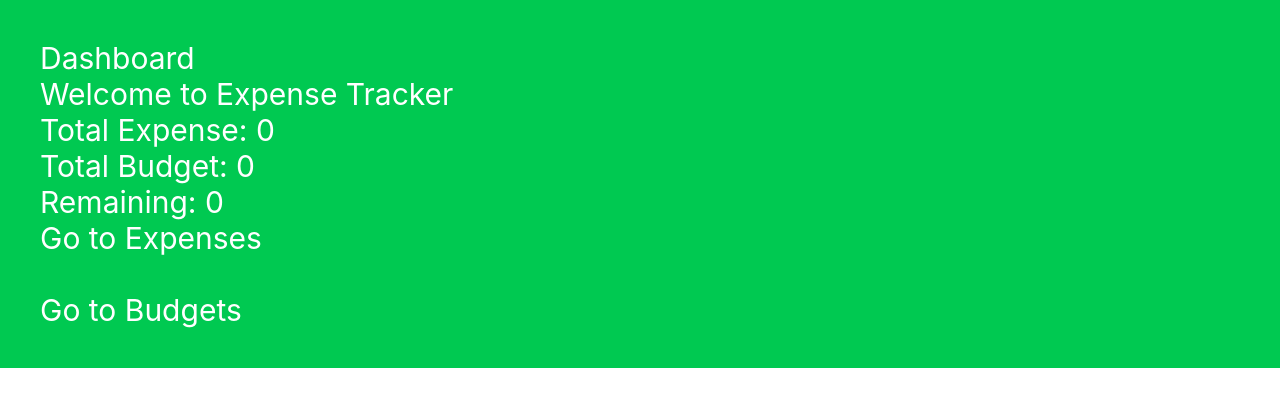
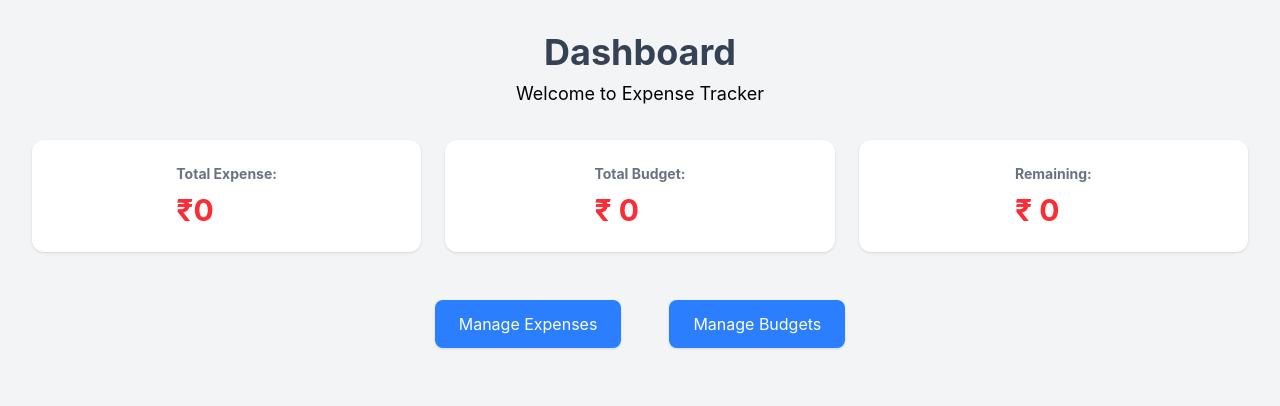
Before and after one commit to patel-aditya/AI-Expense-Tracker, a React app in the folder frontend/: page /dashboard in a window 1280 px wide. Shown: the top 406 px of the page. Built offline with nearby package versions, Linux system fonts and the light colour scheme; sample sign-in values are in the browser's storage; the HTML template or start-up script is replaced by a standard one.

Commit message:
Add Ui in the whole app except layout(navbar, sidebar and more)

```diff
--- a/frontend/src/pages/Budgets.jsx
+++ b/frontend/src/pages/Budgets.jsx
@@ -21,13 +21,13 @@ function Budgets() {
   const handleAdd = async (e) => {
     e.preventDefault();
 
-    if(!monthly_limit || !category){
+    if (!monthly_limit || !category) {
       alert("all fields required");
       return;
     }
     await addBudget({
       category,
-        monthly_limit: parseFloat(monthly_limit)
+      monthly_limit: parseFloat(monthly_limit),
     });
 
     setCategory("");
@@ -41,12 +41,14 @@ function Budgets() {
   };
 
   return (
-    <div>
-      <h2>Budgets</h2>
+    <div className="flex flex-col items-center gap-8 p-8">
+      <h2 className="text-3xl font-bold text-gray-700">Budgets</h2>
 
-      <form onSubmit={handleAdd}>
+      <div className="bg-white shadow-lg rounded-xl p-6 w-full max-w-2xl">
+        <form onSubmit={handleAdd} className="flex flex-wrap gap-4">
           <input
             type="number"
+            className="border border-gray-300 p-2 rounded w-40 focus:outline-none focus:ring-2 focus:ring-blue-400"
             placeholder="Budget Amount"
             value={monthly_limit}
             onChange={(e) => setMonthlyLimit(e.target.value)}
@@ -54,22 +56,46 @@ function Budgets() {
 
           <input
             type="text"
+            className="border border-gray-300 p-2 rounded w-40 focus:outline-none focus:ring-2 focus:ring-blue-400"
             placeholder="Category"
             value={category}
             onChange={(e) => setCategory(e.target.value)}
           />
 
-        <button type="submit">Add</button>
+          <button
+            type="submit"
+            className="bg-blue-500 hover:bg-blue-600  text-white px-6 py-2 rounded-lg shadow transition duration-200"
+          >
+            Add
+          </button>
         </form>
+      </div>
 
-      <ul>
-        {budgets.map((budget) => (
-          <li key={budget.id}>
-            Rs {budget.monthly_limit} - {budget.category}
-            <button onClick={() => handleDelete(budget.id)}>Delete</button>
-          </li>
+{/* table */}
+      <div className="w-full max-w-3xl">
+        <table className="w-full border border-gray-300 rounded-lg overflow-hidden">
+          <thead className="bg-gray-200">
+            <tr>
+              <th className="p-3 text-left">Budget Amount</th>
+              <th className="p-3 text-left" >Category</th>
+              <th className="p-3 text-center">Action</th>
+            </tr>
+          </thead>
+
+          <tbody>
+            {budgets.map((budget) =>(
+              <tr key={budget.id} className="border-t text-center">
+                <td className="p-3">₹ {budget.monthly_limit}</td>
+                <td className="p-3">{budget.category}</td>
+
+                <td className="p-3 text-center">
+                  <button onClick={() =>handleDelete(budget.id)}className="bg-red-500 hover:bg-red-600 text-white px-3 py-1 rounded">Delete</button>
+                </td>
+              </tr>
             ))}
-      </ul>
+          </tbody>
+        </table>
+      </div>
     </div>
   );
 }
--- a/frontend/src/pages/Dashboard.jsx
+++ b/frontend/src/pages/Dashboard.jsx
@@ -14,8 +14,6 @@ function Dashboard() {
 
         setTotalExpense(expenseRes.data.total_expense);
         setTotalBudget(budgetRes.data.total_budget);
-
-
       } catch (error) {
         console.log("Error fetching analytics:", error);
       }
@@ -24,17 +22,62 @@ function Dashboard() {
   }, []);
 
   return (
-    <div className="bg-green-500 text-white text-3xl p-10">
-      <h1>Dashboard</h1>
-      <p>Welcome to Expense Tracker</p>
+    <div className="min-h-screen bg-gray-100 p-8 flex flex-col gap-8">
+      {/* header */}
+      <div className="text-center">
+        <h1 className="text-4xl font-bold text-gray-700">Dashboard</h1>
+        <p className="text-gray600 text-lg mt-2">Welcome to Expense Tracker</p>
+      </div>
 
-      <h2>Total Expense: {totalExpense}</h2>
-      <h2>Total Budget: {totalBudget}</h2>
-      <h2>Remaining: {totalBudget - totalExpense}</h2>
-      <Link to="/expenses">Go to Expenses</Link>
-      <br />
-      <br />
-      <Link to="/budgets">Go to Budgets</Link>
+      {/* Analytics Cards */}
+      <div className="grid grid-cols-1 md:grid-cols-3 gap-6">
+        {/* Total Expense */}
+        <div className="bg-white shadow rounded-xl  p-6 flex flex-col items-center hover:shadow-2xl transition font-bold ">
+          <h2 className="text-gray-500 text-sm">
+            Total Expense:{" "}
+            <p className="text-3xl font-bold text-red-500 mt-2">
+              ₹{totalExpense}
+            </p>
+          </h2>
+        </div>
+
+        {/* Total Budget */}
+        <div className="bg-white shadow rounded-xl  p-6 flex flex-col items-center hover:shadow-2xl transition font-bold">
+          <h2 className="text-gray-500 text-sm">
+            {" "}
+            Total Budget:{" "}
+            <p className="text-3xl text-red-500 mt-2">₹ {totalBudget}</p>
+          </h2>
+        </div>
+
+        {/* Remaining  */}
+        <div className="font-bold bg-white shadow rounded-xl p-6 flex flex-col items-center hover:shadow-2xl transition">
+          <h2 className="text-sm text-gray-500">
+            Remaining:{" "}
+            <p className="text-3xl text-red-500 mt-2">
+              ₹ {totalBudget - totalExpense}
+            </p>
+          </h2>
+        </div>
+      </div>
+
+      {/* Navigation Buttons */}
+      <div className="flex justify-center gap-6 mt-4">
+        <Link
+          to="/expenses"
+          className="bg-blue-500 hover:bg-blue-600 text-white px-6 py-3 rounded-lg shadow transition"
+        >
+          Manage Expenses
+        </Link>
+        <br />
+        <br />
+        <Link
+          to="/budgets"
+          className="bg-blue-500 hover:bg-blue-600 text-white px-6 py-3 rounded-lg shadow transition"
+        >
+          Manage Budgets
+        </Link>
+      </div>
     </div>
   );
 }
--- a/frontend/src/pages/Expenses.jsx
+++ b/frontend/src/pages/Expenses.jsx
@@ -50,12 +50,14 @@ function Expenses() {
   };
 
   return (
-    <div>
-      <h2>Expenses</h2>
+    <div className="flex flex-col items-center gap-8 p-8">
+      <h2 className="text-3xl font-bold text-gray-700">Expenses</h2>
 
-      <form onSubmit={handleAdd}>
+      <div className="bg-white shadow-lg rounded-xl p-6 w-full max-w-2xl">
+        <form onSubmit={handleAdd} className="flex flex-wrap gap-4">
           <input
             type="number"
+            className="border border-gray-300 p-2 rounded w-40 focus:outline-none focus:ring-2 focus:ring-blue-400"
             placeholder="Amount"
             value={amount}
             onChange={(e) => setAmount(e.target.value)}
@@ -63,6 +65,7 @@ function Expenses() {
 
           <input
             type="text"
+            className="border border-gray-300 p-2 rounded w-40 focus:outline-none focus:ring-2 focus:ring-blue-400"
             placeholder="Category"
             value={category}
             onChange={(e) => setCategory(e.target.value)}
@@ -70,22 +73,59 @@ function Expenses() {
 
           <input
             type="text"
+            className="border border-gray-300 p-2 rounded flex-1 focus:outline-none focus:ring-2 focus:ring-blue-400"
             placeholder="Description"
             value={description}
             onChange={(e) => setDescription(e.target.value)}
           />
 
-        <button type="submit">Add</button>
+          <button
+            type="submit"
+            className="bg-blue-500 hover:bg-blue-600 text-white px-6 py-2 rounded-lg shadow transition duration-200"
+          >
+            Add Expense
+          </button>
         </form>
+      </div>
 
-      <ul>
+      <div className="w-full max-w-3xl">
+        <table className="w-full border border-gray-300 rounded-lg overflow-hidden">
+          <thead className="bg-gray-200">
+            <tr>
+              <th className="p-3 text-left">Price</th>
+              <th className="p-3 text-left">Category</th>
+              <th className="p-3 text-left">Description</th>
+              <th className="p-3 text-left">Date</th>
+              <th className="p-3 text-center">Action</th>
+            </tr>
+          </thead>
+
+          <tbody>
             {expenses.map((expense) => (
-          <li key={expense.id}>
-            Rs {expense.amount} - {expense.category} - {expense.description} - {new Date(expense.date).toLocaleDateString()}
-            <button onClick={() => handleDelete(expense.id)}>Delete</button>
-          </li>
+              <tr key={expense.id} className="border-t">
+                <td className="p-3">₹{expense.amount}</td>
+
+                <td className="p-3">{expense.category}</td>
+
+                <td className="p-3">{expense.description}</td>
+
+                <td className="p-3">
+                  {new Date(expense.date).toLocaleDateString()}
+                </td>
+
+                <td className="p-3 text-center">
+                  <button
+                    onClick={() => handleDelete(expense.id)}
+                    className="bg-red-500 hover:bg-red-600 text-white px-3 py-1 rounded"
+                  >
+                    Delete
+                  </button>
+                </td>
+              </tr>
             ))}
-      </ul>
+          </tbody>
+        </table>
+      </div>
     </div>
   );
 }
--- a/frontend/src/pages/Login.jsx
+++ b/frontend/src/pages/Login.jsx
@@ -1,56 +1,73 @@
 import { useState } from "react";
-import {useNavigate} from "react-router-dom";
+import { useNavigate } from "react-router-dom";
 import { loginUser } from "../services/authService";
 
-function Login(){
-    const[email, setEmail] = useState("");
-    const[password, setPassword] = useState("");
-    const[error, setError] = useState("");
+function Login() {
+  const [email, setEmail] = useState("");
+  const [password, setPassword] = useState("");
+  const [error, setError] = useState("");
   const navigate = useNavigate();
 
-    const handleSubmit = async(e) =>{
+  const handleSubmit = async (e) => {
     e.preventDefault();
 
-        try{
+    try {
       const data = await loginUser(email, password);
       // store token
       localStorage.setItem("token", data.access_token);
 
       // redirect to dashboard
       navigate("/dashboard");
-        }catch (err){
-            setError("Invalid credentials")
+    } catch (error) {
+      setError("Invalid credentials", error);
     }
   };
-    return(
+  return (
+    <div className="flex flex-col items-center gap-6 p-8 rounded-2xl">
         <div>
-            <h2>Login</h2>
 
-            {error && <p style = {{color: "red"}}>{error}</p>}
+      <h2 className="text-3xl font-bold tracking-[1px] pl-3 pr-3 items-center font-medium animate-left-to-right bg-gradient-to-r from-green-400 to-blue-500 text-transparent bg-clip-text">
+        Welcome
+      </h2>
+        <p className="text-sm text-gray-700">Please login to your account</p>
+        </div>
 
       <form onSubmit={handleSubmit}>
         <div>
           <input
             type="email"
+            className="border p-2 outline-none focus:outline-none rounded-sm"
             placeholder="Email"
             value={email}
             onChange={(e) => setEmail(e.target.value)}
           />
         </div>
 
-                <div>
+        <div className="mt-3">
           <input
             type="password"
+            className="border p-2 outline-none focus:outline-none rounded-sm"
             placeholder="Password"
             value={password}
             onChange={(e) => setPassword(e.target.value)}
           />
         </div>
-                <button type="submit">Login</button>
+
+         {error && <p className="text-red-500">{error}</p>}
+
+
+        <div className="flex justify-center">
+          <button
+            type="submit"
+            className="bg-blue-400 text-white px-4 py-2 mt-4 rounded hover:bg-blue-600 transition-colors duration-300 cursor-pointer"
+          >
+            Login
+          </button>
+        </div>
       </form>
 
       <p>
-                Don't have an account? <a href="/register">Register</a>
+        Don't have an account? <a href="/register" className="text-blue-400">Register</a>
       </p>
     </div>
   );
```
Also changed, not shown: frontend/src/pages/Register.jsx (+30 -23 lines), 1 other file (tests, documents, lock files or other folders). Lines whose indentation alone changed are shown as unchanged.
